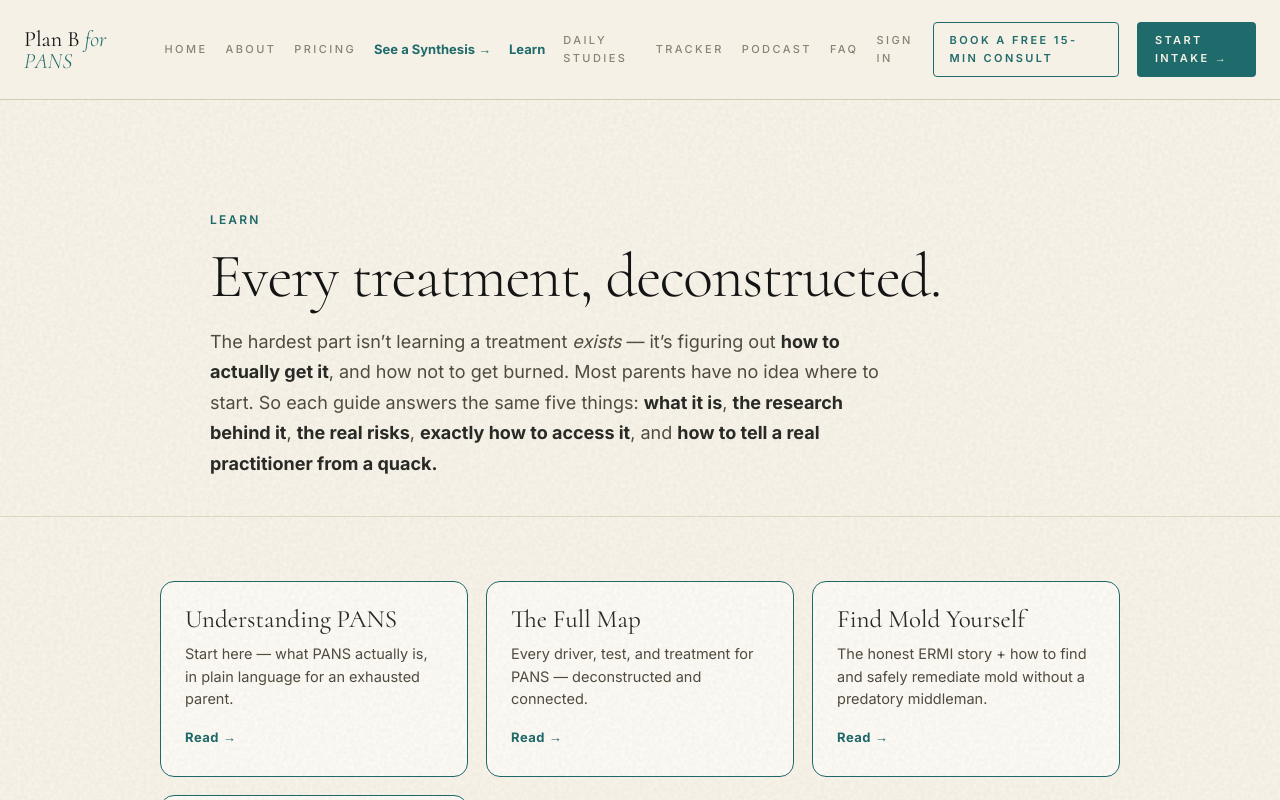
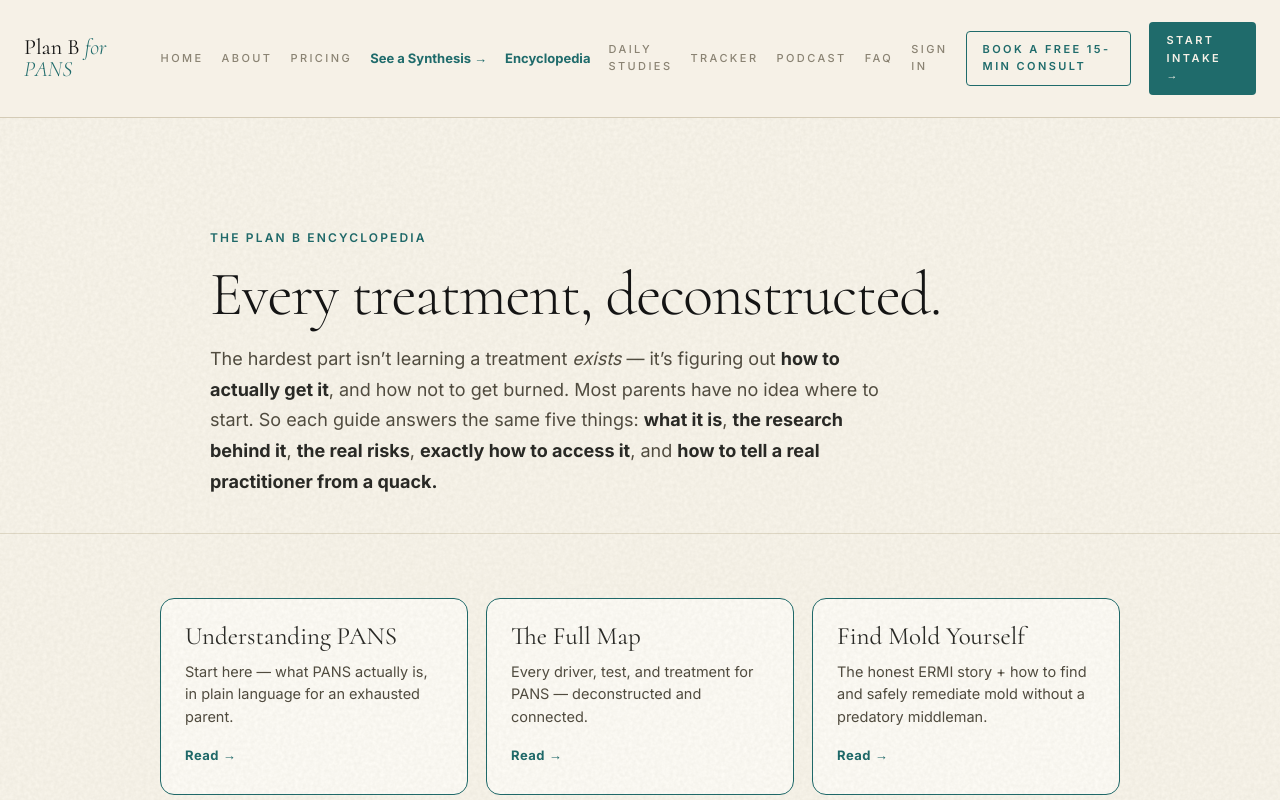
Before and after one commit to myleshorton/planb-pans, a Next.js app: page /learn in a window 1280 px wide. Shown: the top 800 px of the page. Built offline with nearby package versions, Linux system fonts and the light colour scheme.

Commit message:
restructure: Stage 3 revamped into the Encyclopedia on-ramp (no longer an orphaned refractory list); rename Learn → Encyclopedia (nav + hub) — the map is the index, the Encyclopedia is the depth

```diff
--- a/app/layout.tsx
+++ b/app/layout.tsx
@@ -67,7 +67,7 @@ export default function RootLayout({
               <NavLink href="/about">About</NavLink>
               <NavLink href="/packages">Pricing</NavLink>
               <a href="https://app.planbforpans.com/sample-synthesis" rel="noopener" style={{ fontFamily: 'var(--font-inter)', fontSize: 13, color: 'var(--teal)', fontWeight: 700, textDecoration: 'none', whiteSpace: 'nowrap' }}>See a Synthesis →</a>
-              <a href="/learn" style={{ fontFamily: 'var(--font-inter)', fontSize: 13, color: 'var(--teal)', fontWeight: 700, textDecoration: 'none', whiteSpace: 'nowrap' }}>Learn</a>
+              <a href="/learn" style={{ fontFamily: 'var(--font-inter)', fontSize: 13, color: 'var(--teal)', fontWeight: 700, textDecoration: 'none', whiteSpace: 'nowrap' }}>Encyclopedia</a>
               <NavLink href="/research">Daily Studies</NavLink>
               <NavLink href="/tracker">Tracker</NavLink>
               <NavLink href="/podcast">Podcast</NavLink>
--- a/app/learn/page.tsx
+++ b/app/learn/page.tsx
@@ -37,7 +37,7 @@ export default function LearnPage() {
     <main style={{ background: '#faf6ec', color: ink }}>
       <section style={{ padding: 'clamp(56px, 9vw, 110px) 24px 36px', borderBottom: `1px solid ${rule}` }}>
         <div className="pb-container" style={{ maxWidth: 860, margin: '0 auto' }}>
-          <p style={{ color: teal, fontSize: 12, letterSpacing: '0.18em', textTransform: 'uppercase', fontWeight: 600, margin: '0 0 16px' }}>Learn</p>
+          <p style={{ color: teal, fontSize: 12, letterSpacing: '0.18em', textTransform: 'uppercase', fontWeight: 600, margin: '0 0 16px' }}>The Plan B Encyclopedia</p>
           <h1 style={{ fontFamily: 'var(--font-cormorant)', fontWeight: 300, fontSize: 'clamp(34px, 6vw, 62px)', lineHeight: 1.02, letterSpacing: '-0.02em', margin: '0 0 18px' }}>
             Every treatment, deconstructed.
           </h1>
--- a/public/deconstructing-pans.html
+++ b/public/deconstructing-pans.html
@@ -428,9 +428,10 @@
       <div class="stage fade" style="--accent:var(--indigo); animation-delay:.9s">
         <div class="node" style="background:var(--indigo)">3</div>
         <div class="card">
-          <p class="stage-tag">Stage 3 · The deepest tier</p>
+          <p class="stage-tag">Stage 3 · Go deep</p>
           <h2 class="stage-title">What hasn&rsquo;t been tried</h2>
-          <p class="stage-body">For refractory kids: <b>TruDOSE PRP</b>, <b>biomagnetism</b>, <b>phage therapy</b>, <b>peptides</b>, HBOT, and more. <b>Classical homeopathy</b> runs in the background throughout (not a last resort — see below). Nothing left on the table.</p>
+          <p class="stage-body">When the standard path hasn&rsquo;t gotten your child <b>all the way better</b>, there&rsquo;s more on the table than anyone showed you — <b>TruDOSE PRP, biomagnetism, phage, hyperthermia, peptides, HBOT, classical homeopathy</b>, and more. Every one is <b>deconstructed in the Encyclopedia</b>: what it is, the research, the risks, <b>how to actually access it</b>, and how to spot a quack — backed by studies <em>and</em> real recovery stories.</p>
+          <a href="/learn" style="display:inline-block; margin-top:15px; background:var(--indigo); color:#fff; font-weight:700; font-size:15px; padding:12px 26px; border-radius:8px; text-decoration:none">Open the Encyclopedia &rarr;</a>
         </div>
       </div>
       <div class="gate"><span>Keep going until&hellip;</span></div>
```
